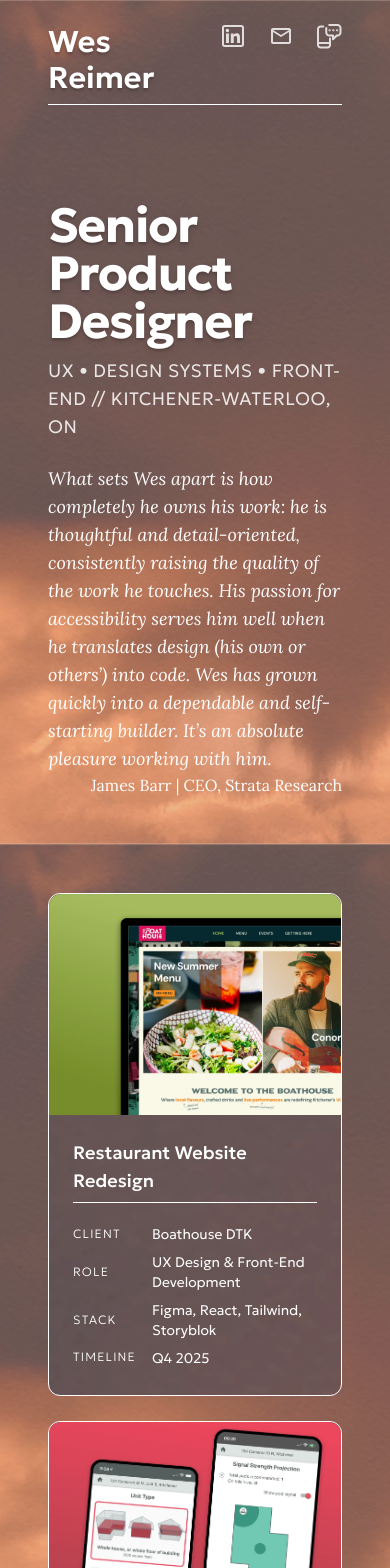
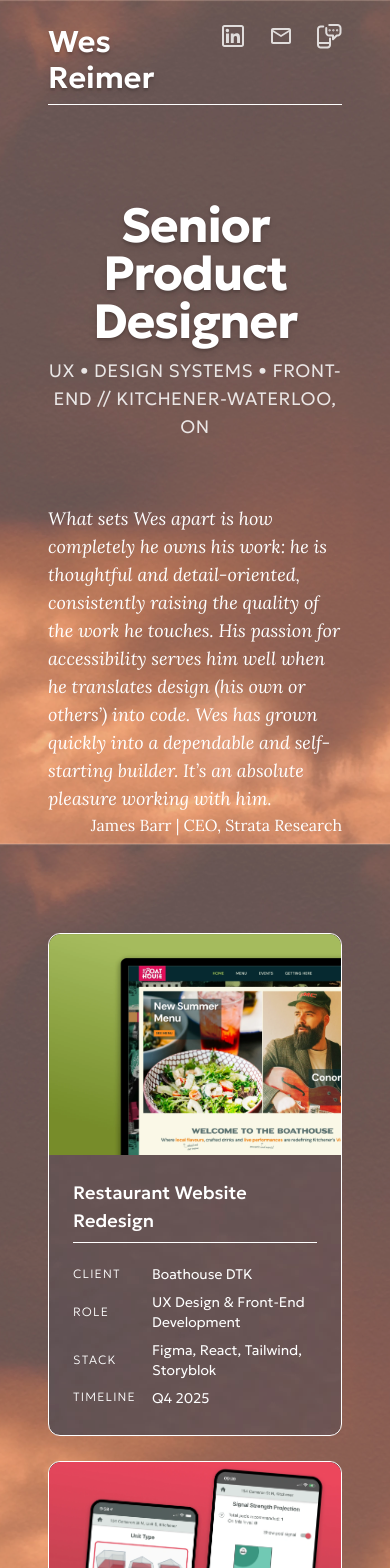
Before and after one commit to MrFussyfont/vite-portfolio, a React (Vite) app: page / in a window 390 px wide. Shown: the top 1568 px of the page. Built offline with nearby package versions, Linux system fonts and the light colour scheme.

Commit message:
responsive fixes

```diff
--- a/src/App.tsx
+++ b/src/App.tsx
@@ -8,16 +8,16 @@ function App() {
     <>
       <Header />
       <main className="container m-auto">
-        <div className="flex flex-col lg:flex-row gap-6 justify-between items-center my-24">
+        <div className="flex flex-col xl:flex-row gap-6 justify-between items-center my-24">
           <div>
-            <h2 className="text-5xl font-bold tracking-tight text-shadow-lg">
+            <h2 className="text-5xl font-bold tracking-tight text-shadow-lg text-center xl:text-left">
               Senior Product Designer
             </h2>
-            <p className="text-lg tracking-wide uppercase mt-3 opacity-85 font-light">
+            <p className="text-lg tracking-wide uppercase mt-3 opacity-85 font-light text-center xl:text-left">
               ux • design systems • front-end // kitchener-waterloo, on
             </p>
           </div>
-          <div className="lg:max-w-6/16 font-lora">
+          <div className="mt-10 xl:mt-0 max-w-lg font-lora">
             <blockquote className="italic text-lg">
               What sets Wes apart is how completely he owns his work: he is
               thoughtful and detail-oriented, consistently raising the quality
@@ -29,7 +29,7 @@ function App() {
             <p className="text-right">James Barr | CEO, Strata Research</p>
           </div>
         </div>
-        <div className="flex flex-col md:flex-row gap-6">
+        <div className="flex flex-col xl:flex-row gap-6">
           {projects.map((project) => (
             <ProjectCard
               key={project.key}
@@ -45,7 +45,7 @@ function App() {
           ))}
         </div>
       </main>
-      <footer className="flex flex-col items-center gap-8 p-8 container m-auto">
+      <footer className="flex flex-col items-center gap-8 p-8 container m-auto text-center">
         <p className="font-extralight">More projects coming soon!</p>
         <a
           href="https://wes.reimer-reason.ca"
--- a/src/components/ProjectCard.tsx
+++ b/src/components/ProjectCard.tsx
@@ -149,10 +149,10 @@ export default function ProjectCard({
           if (e.target === dialogRef.current) dialogRef.current.close();
         }}
       >
-        <div className="flex">
+        <div className="flex flex-col xl:flex-row">
           {slide.gifs ? (
             <figure
-              className={`${slide.bgColor || "bg-black"} flex w-2/3 aspect-422/319 items-center justify-between ${threeGifs ? "px-8" : "px-[6%]"}`}
+              className={`${slide.bgColor || "bg-black"} flex xl:w-2/3 aspect-422/319 items-center justify-between ${threeGifs ? "px-8" : "px-[6%]"}`}
               aria-describedby={`caption${slideIndex}`}
             >
               {slide.gifs.map((gif, i) => (
@@ -167,13 +167,13 @@ export default function ProjectCard({
           ) : (
             <img
               src={getAssetUrl(`${abbr}${slideIndex}.webp`)}
-              className="rounded-l-xl w-2/3 shrink-0 object-cover"
+              className="rounded-t-xl xl:rounded-l-xl xl:w-2/3 shrink-0 object-cover"
               alt={slideIndex === 0 ? alt : slide.title}
               // loading={slideIndex === 0 ? "eager" : "lazy"}
             />
           )}
 
-          <div className="project-description flex flex-col pb-4 xl:px-8 2xl:p-12 w-1/3">
+          <div className="project-description flex flex-col pb-4 xl:w-1/3 xl:px-8 2xl:p-12">
             <ProjectTable
               name={name}
               client={client}
@@ -204,7 +204,7 @@ export default function ProjectCard({
             )}
 
             {/* nav buttons */}
-            <div className="flex align-middle justify-between items-end grow">
+            <div className="flex align-middle justify-between items-end grow mt-4">
               <button
                 type="button"
                 title="Previous slide"
@@ -254,6 +254,7 @@ export default function ProjectCard({
             </div>
           </div>
         </div>
+
         <button
           className="absolute rounded-full top-3 right-3 opacity-80 hover:opacity-100 hover:bg-white transition-all cursor-pointer"
           title="Close"
--- a/src/index.css
+++ b/src/index.css
@@ -40,9 +40,9 @@ body {
 /* transition-opacity transition-margin duration-300 */
 @layer components {
   .project-card {
-    @apply flex flex-col rounded-xl md:w-1/3 border-white border text-left mt-40 opacity-0 cursor-pointer outline-0 focus:outline-4 transition-[outline] hover:outline-4 outline-white;
+    @apply flex flex-col rounded-xl xl:w-1/3 xl:max-h-156 border-white border text-left mt-40 opacity-0 cursor-pointer outline-0 focus:outline-4 transition-[outline] hover:outline-4 outline-white;
     animation: slideUp 1s ease-out forwards;
-    max-height: 39rem;
+    /* max-height: 39rem; */
   }
 
   .project-card:nth-of-type(2) {
```
